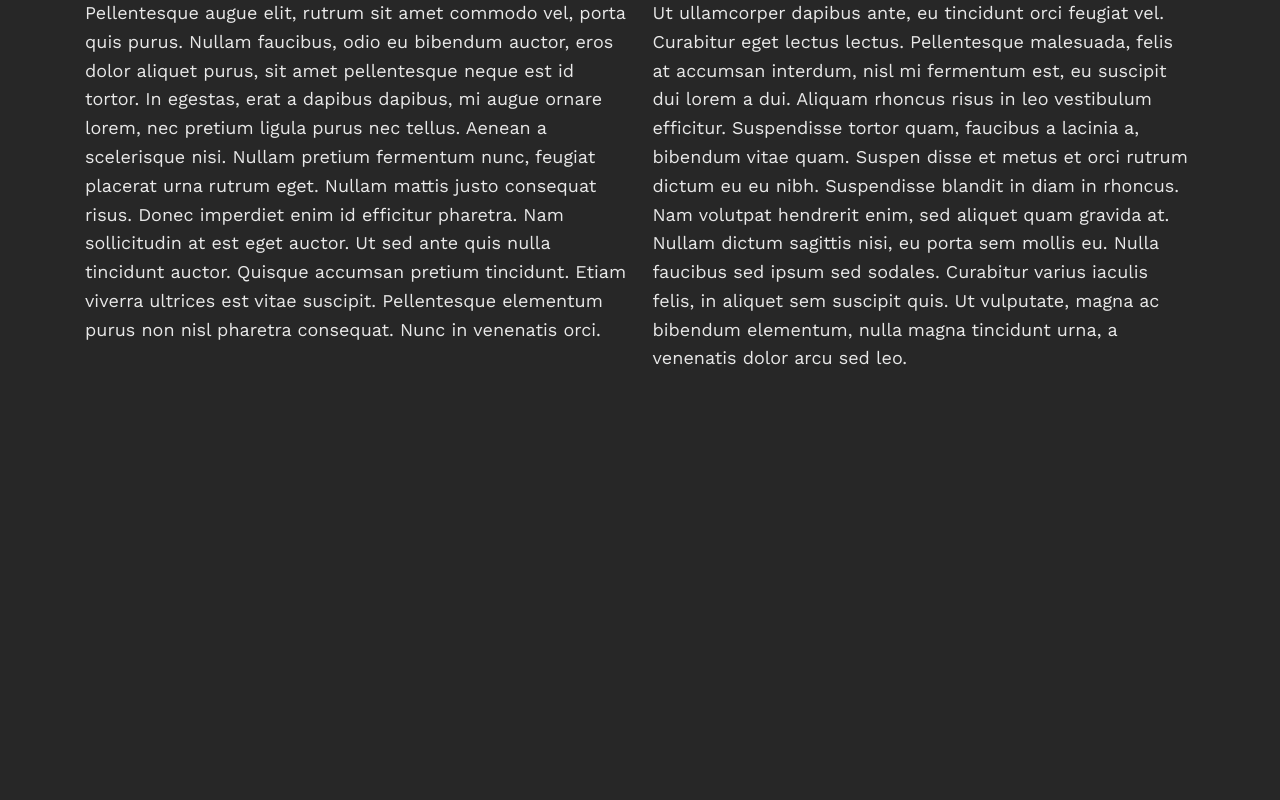
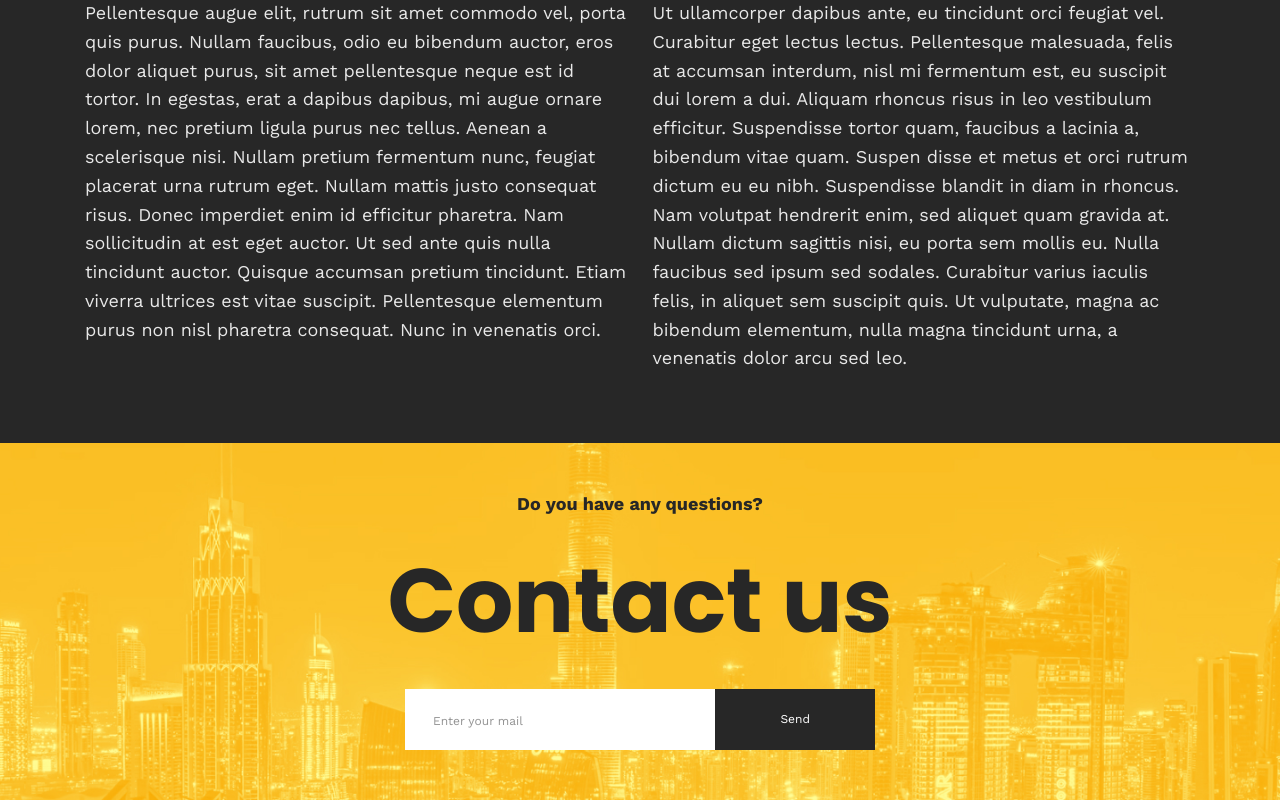
Before and after one commit to LuckyFoxCode/dubai-realty, a React (Vite) app: page / in a window 1280 px wide. Shown: the part 1908-2708 px from the top of the page. Before the commit the page ends 2281 px from the top, so only its background shows below. Built offline with nearby package versions, Linux system fonts and the light colour scheme.

Commit message:
:sparkles: Add ContactUs component.

```diff
--- /dev/null
+++ b/src/components/common/ContactUs/ContactUs.module.scss
@@ -0,0 +1,131 @@
+@import 'styles';
+
+.ContactUs {
+  width: 100%;
+  text-align: center;
+  padding: 50px 35px;
+  background-color: $YELLOW;
+  background-image: url('/images/ContactUs_bg.jpg');
+  background-position: center;
+  background-size: cover;
+  margin: 0 auto;
+  @include media($SCREEN_RETINA) {
+    width: calc(100% - 120px);
+  }
+
+  &__subtitle {
+    @include text(12px, 600, $N5);
+    line-height: normal;
+    margin-bottom: 10px;
+    @include media($SCREEN_TABLET_SMALL) {
+      font-size: 14px;
+    }
+    @include media($SCREEN_DESKTOP) {
+      font-size: 18px;
+      margin-bottom: 20px;
+    }
+  }
+
+  &__title {
+    font-family: $SECOND_FONT;
+    @include text(50px, 700, $N5);
+    line-height: normal;
+    margin-bottom: 20px;
+    @include media($SCREEN_TABLET_SMALL) {
+      font-size: 70px;
+    }
+    @include media($SCREEN_DESKTOP) {
+      font-size: 90px;
+    }
+    @include media($SCREEN_FULLHD) {
+      font-size: 120px;
+    }
+  }
+
+  &__form {
+    width: 100%;
+    max-width: 470px;
+    @include flex;
+    margin: 0 auto;
+
+    &_input {
+      width: 100%;
+      @include text(12px, 400, rgba($N5, 0.5));
+      background-color: $N0;
+      padding: 13px 14px 14px;
+      border: none;
+      &::placeholder {
+        color: rgba($N5, 0.5);
+      }
+      @include media($SCREEN_TABLET_SMALL) {
+        padding-left: 28px;
+      }
+      @include media($SCREEN_DESKTOP) {
+        padding-top: 25px;
+        padding-bottom: 22px;
+      }
+    }
+
+    &_button {
+      @include text(12px, 400, $N0);
+      line-height: normal;
+      background-color: $N5;
+      padding: 12px 36px 13px;
+      cursor: pointer;
+      @include transition(color);
+      &:hover,
+      &:focus {
+        color: $YELLOW;
+      }
+      @include media($SCREEN_TABLET_SMALL) {
+        padding-left: 65px;
+        padding-right: 65px;
+      }
+    }
+  }
+}
+
+.home {
+  margin-bottom: 40px;
+  @include media($SCREEN_TABLET_SMALL) {
+    margin-bottom: 70px;
+  }
+  @include media($SCREEN_DESKTOP) {
+    margin-bottom: 90px;
+  }
+  @include media($SCREEN_FULLHD) {
+    margin-bottom: 110px;
+  }
+  @include media($SCREEN_RETINA) {
+    margin-bottom: 140px;
+  }
+}
+
+.services {
+  margin-bottom: 50px;
+  @include media($SCREEN_DESKTOP) {
+    margin-bottom: 70px;
+  }
+  @include media($SCREEN_FULLHD) {
+    margin-bottom: 90px;
+  }
+  @include media($SCREEN_RETINA) {
+    margin-bottom: 110px;
+  }
+}
+
+.category {
+  margin-bottom: 40px;
+  @include media($SCREEN_TABLET_SMALL) {
+    margin-bottom: 80px;
+  }
+  @include media($SCREEN_DESKTOP) {
+    margin-bottom: 110px;
+  }
+  @include media($SCREEN_FULLHD) {
+    margin-bottom: 160px;
+  }
+  @include media($SCREEN_RETINA) {
+    margin-bottom: 210px;
+  }
+}
--- /dev/null
+++ b/src/components/common/ContactUs/ContactUs.tsx
@@ -0,0 +1,38 @@
+import clsx from 'clsx';
+import { FC, FormEvent, useState } from 'react';
+import styles from './ContactUs.module.scss';
+
+interface ContactUsProps {
+  className?: string;
+  section: 'home' | 'services' | 'category';
+}
+
+export const ContactUs: FC<ContactUsProps> = ({ className, section }) => {
+  const [inputValue, setInputValue] = useState<string>('');
+
+  const handleSubmit = (event: FormEvent) => {
+    event.preventDefault();
+
+    setInputValue('');
+  };
+
+  return (
+    <section className={clsx(styles.ContactUs, styles[section], className)}>
+      <p className={styles.ContactUs__subtitle}>Do you have any questions?</p>
+      <h2 className={styles.ContactUs__title}>Contact us</h2>
+      <form
+        className={styles.ContactUs__form}
+        onSubmit={handleSubmit}>
+        <input
+          className={styles.ContactUs__form_input}
+          type='email'
+          required
+          onChange={(event) => setInputValue(event.target.value)}
+          value={inputValue}
+          placeholder='Enter your mail'
+        />
+        <button className={styles.ContactUs__form_button}>Send</button>
+      </form>
+    </section>
+  );
+};
--- /dev/null
+++ b/src/components/common/ContactUs/index.ts
@@ -0,0 +1 @@
+export * from './ContactUs';
--- a/src/components/common/index.ts
+++ b/src/components/common/index.ts
@@ -1,3 +1,4 @@
+export * from './ContactUs/';
 export * from './Icon/';
 export * from './Logo/';
 export * from './SocialPanel/';
--- a/src/pages/HomePage/HomePage.tsx
+++ b/src/pages/HomePage/HomePage.tsx
@@ -1,3 +1,4 @@
+import { ContactUs } from 'components/common';
 import { HomeGallery, HomeOurExpertise, HomeQuotes, HomeVideo } from 'components/home';
 import { FC } from 'react';
 
@@ -8,6 +9,7 @@ export const HomePage: FC = () => {
       <HomeVideo />
       <HomeQuotes />
       <HomeGallery />
+      <ContactUs section='home' />
     </main>
   );
 };
```
Also changed, not shown: public/images/ContactUs_bg.jpg (added).
